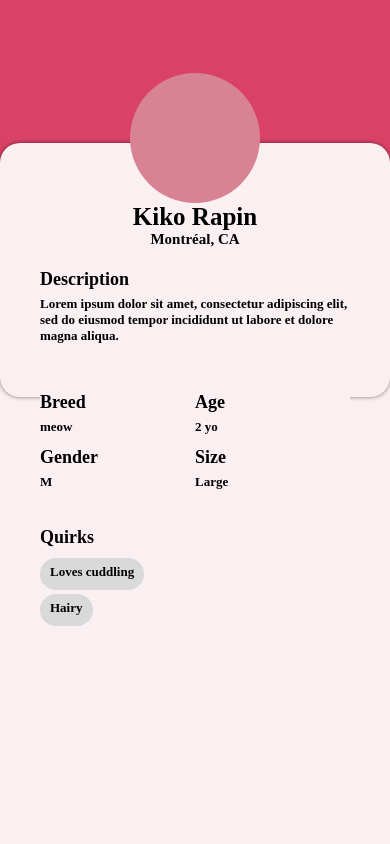
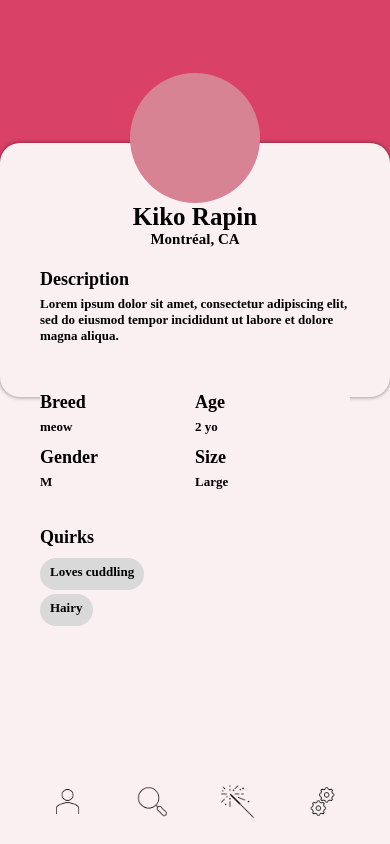
Before and after one commit to fathisahar/mchacks-24, a React Native app in the folder app/: screen /ProfilePet in a window 390 px wide. Built offline with nearby package versions, Linux system fonts and the light colour scheme.

Commit message:
implemented nav bar

```diff
--- a/app/Page_PetsDashboard.js
+++ b/app/Page_PetsDashboard.js
@@ -78,26 +78,26 @@ const Page_PetsDashboard = () => {
           </View>
         ))}
       </View>
-      <View style={styles.nav_container}>
-        <Pressable style={[styles.nav_button, { backgroundColor: "#DA4167" }]}>
+      <View style={[styles.nav_container, { backgroundColor: "#FAEFF1" }]}>
+        <Pressable style={[styles.nav_button, { backgroundColor: "#FAEFF1" }]}>
           <Image
             style={styles.nav_img}
             source={require("./resources/icons/profile.png")}
           />
         </Pressable>
-        <Pressable style={[styles.nav_button, { backgroundColor: "#DA4167" }]}>
+        <Pressable style={[styles.nav_button, { backgroundColor: "#FAEFF1" }]}>
           <Image
             style={styles.nav_img}
             source={require("./resources/icons/search.png")}
           />
         </Pressable>
-        <Pressable style={[styles.nav_button, { backgroundColor: "#DA4167" }]}>
+        <Pressable style={[styles.nav_button, { backgroundColor: "#FAEFF1" }]}>
           <Image
             style={styles.nav_img}
             source={require("./resources/icons/spark.png")}
           />
         </Pressable>
-        <Pressable style={[styles.nav_button, { backgroundColor: "#DA4167" }]}>
+        <Pressable style={[styles.nav_button, { backgroundColor: "#FAEFF1" }]}>
           <Image
             style={styles.nav_img}
             source={require("./resources/icons/settings1.png")}
--- a/app/Page_PetsMatching.js
+++ b/app/Page_PetsMatching.js
@@ -1,5 +1,5 @@
 import React, { useEffect, useState } from 'react';
-import { Text, Pressable, StyleSheet, View, TextInput } from 'react-native';
+import { Text, Pressable, StyleSheet, View, TextInput, Image } from 'react-native';
 import { useNavigation } from '@react-navigation/native';
 import { StatusBar } from 'expo-status-bar';
 import Linear from 'react-native-linear-gradient';
@@ -86,6 +86,32 @@ const PetsMatching = () => {
                 placeholderTextColor="#FAEFF1"
             />
             <CustomButton title="go home" destination="Home" />
+          <View style={[styles.nav_container, { backgroundColor: "#FAEFF1" }]}>
+            <Pressable style={[styles.nav_button, { backgroundColor: "#FAEFF1" }]}>
+              <Image
+                style={styles.nav_img}
+                source={require("./resources/icons/profile.png")}
+              />
+            </Pressable>
+            <Pressable style={[styles.nav_button, { backgroundColor: "#FAEFF1" }]}>
+              <Image
+                style={styles.nav_img}
+                source={require("./resources/icons/search.png")}
+              />
+            </Pressable>
+            <Pressable style={[styles.nav_button, { backgroundColor: "#FAEFF1" }]}>
+              <Image
+                style={styles.nav_img}
+                source={require("./resources/icons/spark.png")}
+              />
+            </Pressable>
+            <Pressable style={[styles.nav_button, { backgroundColor: "#FAEFF1" }]}>
+              <Image
+                style={styles.nav_img}
+                source={require("./resources/icons/settings1.png")}
+              />
+            </Pressable>
+          </View>
         </View>
     )
 
--- a/app/Page_ProfilePet.js
+++ b/app/Page_ProfilePet.js
@@ -1,5 +1,5 @@
 import React from 'react';
-import { Text, Pressable, StyleSheet, View } from 'react-native';
+import { Text, Pressable, StyleSheet, View, Image } from 'react-native';
 import { useNavigation } from '@react-navigation/native';
 
 import styles from './styles/styles';
@@ -77,6 +77,32 @@ import styles from './styles/styles';
                 </View>
 
             </View>
+          <View style={[styles.nav_container, { backgroundColor: "#FAEFF1" }]}>
+            <Pressable style={[styles.nav_button, { backgroundColor: "#FAEFF1" }]}>
+              <Image
+                style={styles.nav_img}
+                source={require("./resources/icons/profile.png")}
+              />
+            </Pressable>
+            <Pressable style={[styles.nav_button, { backgroundColor: "#FAEFF1" }]}>
+              <Image
+                style={styles.nav_img}
+                source={require("./resources/icons/search.png")}
+              />
+            </Pressable>
+            <Pressable style={[styles.nav_button, { backgroundColor: "#FAEFF1" }]}>
+              <Image
+                style={styles.nav_img}
+                source={require("./resources/icons/spark.png")}
+              />
+            </Pressable>
+            <Pressable style={[styles.nav_button, { backgroundColor: "#FAEFF1" }]}>
+              <Image
+                style={styles.nav_img}
+                source={require("./resources/icons/settings1.png")}
+              />
+            </Pressable>
+          </View>
 
           </View>
 
--- a/app/Page_Swipe.js
+++ b/app/Page_Swipe.js
@@ -43,6 +43,32 @@ const Swipe = () => {
                       />
                 </Pressable>
              </View>
+          <View style={[styles.nav_container, { backgroundColor: "#89D2DC" }]}>
+            <Pressable style={[styles.nav_button, { backgroundColor: "#89D2DC" }]}>
+              <Image
+                style={styles.nav_img}
+                source={require("./resources/icons/profile.png")}
+              />
+            </Pressable>
+            <Pressable style={[styles.nav_button, { backgroundColor: "#89D2DC" }]}>
+              <Image
+                style={styles.nav_img}
+                source={require("./resources/icons/search.png")}
+              />
+            </Pressable>
+            <Pressable style={[styles.nav_button, { backgroundColor: "#89D2DC" }]}>
+              <Image
+                style={styles.nav_img}
+                source={require("./resources/icons/spark.png")}
+              />
+            </Pressable>
+            <Pressable style={[styles.nav_button, { backgroundColor: "#89D2DC" }]}>
+              <Image
+                style={styles.nav_img}
+                source={require("./resources/icons/settings1.png")}
+              />
+            </Pressable>
+          </View>
         </View>
     )
 }
```
